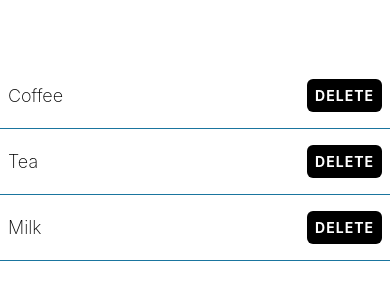
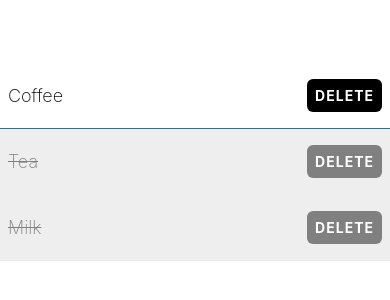
Before and after one commit to AionWitstorm/react-native-taskly-v3, a React Native app: screen / in a window 390 px wide. Shown: the part 260-560 px from the top of the page. Built offline with nearby package versions, Linux system fonts and the light colour scheme.

Commit message:
Add a completed UI for the shopping list component

```diff
--- a/App.tsx
+++ b/App.tsx
@@ -6,8 +6,8 @@ export default function App() {
   return (
     <View style={styles.container}>
       <ShoppingListItem name="Coffee" />
-      <ShoppingListItem name="Tea" />
-      <ShoppingListItem name="Milk" />
+      <ShoppingListItem name="Tea" isCompleted />
+      <ShoppingListItem name="Milk" isCompleted />
     </View>
   );
 }
--- a/components/ShoppingListItem.tsx
+++ b/components/ShoppingListItem.tsx
@@ -3,9 +3,10 @@ import { theme } from "../theme";
 
 type Props = {
   name: string;
+  isCompleted?: boolean;
 };
 
-export function ShoppingListItem({ name }: Props) {
+export function ShoppingListItem({ name, isCompleted }: Props) {
   const handleDelete = () => {
     Alert.alert(
       `Are you sure you want to delete ${name}?`,
@@ -22,11 +23,26 @@ export function ShoppingListItem({ name }: Props) {
   };
 
   return (
-    <View style={styles.itemContainer}>
-      <Text style={styles.itemText}>{name}</Text>
+    <View
+      style={[
+        styles.itemContainer,
+        isCompleted ? styles.completedContainer : undefined,
+      ]}
+    >
+      <Text
+        style={[
+          styles.itemText,
+          isCompleted ? styles.completedText : undefined,
+        ]}
+      >
+        {name}
+      </Text>
       <TouchableOpacity
         onPress={handleDelete}
-        style={styles.button}
+        style={[
+          styles.button,
+          isCompleted ? styles.completedButton : undefined,
+        ]}
         activeOpacity={0.8}
       >
         <Text style={styles.buttonText}>Delete</Text>
@@ -60,4 +76,16 @@ const styles = StyleSheet.create({
     textTransform: "uppercase",
     letterSpacing: 1,
   },
+  completedContainer: {
+    backgroundColor: theme.colorLightGrey,
+    borderBottomColor: theme.colorLightGrey,
+  },
+  completedText: {
+    color: theme.colorGrey,
+    textDecorationLine: "line-through",
+    textDecorationColor: theme.colorGrey,
+  },
+  completedButton: {
+    backgroundColor: theme.colorGrey,
+  },
 });
--- a/theme.ts
+++ b/theme.ts
@@ -2,4 +2,6 @@ export const theme = {
   colorCerulean: "#1a759f",
   colorWhite: "#fff",
   colorBlack: "#000",
+  colorGrey: "grey",
+  colorLightGrey: "#eee",
 };
```
